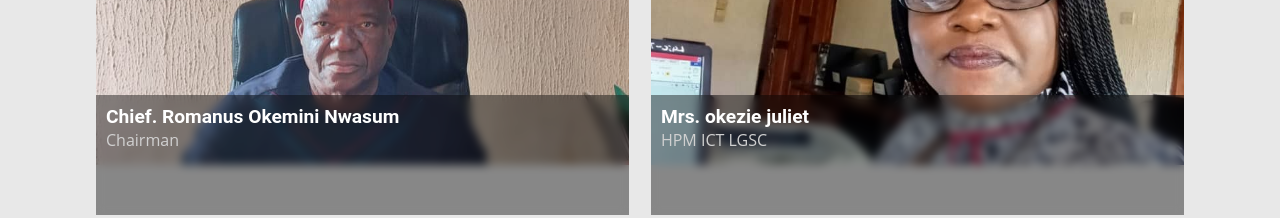
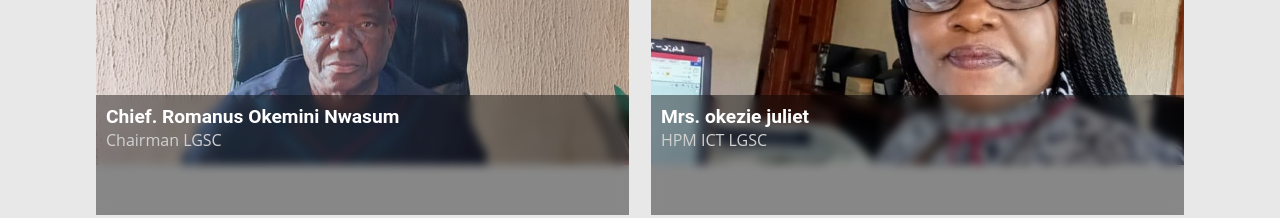
Before and after one commit to alexchukwuebuka/commission-frontend, a React (Vite) app: page / in a window 1280 px wide. Shown: the part 3220-3438 px from the top of the page. Built offline with nearby package versions, Linux system fonts and the light colour scheme; no server answers.

Commit message:
working on homepage

```diff
--- a/src/components/gallery/Gallery.jsx
+++ b/src/components/gallery/Gallery.jsx
@@ -14,7 +14,7 @@ const Gallery = () => {
               <img src="pic12.jpg" alt="" className="galleryImage" />
                 <div className="galleryInfo">
                   <h2>Chief. Romanus Okemini Nwasum</h2>
-                  <p>Chairman</p>
+                  <p>Chairman LGSC</p>
                 </div>
             </div>
             <div className="specialGalleryCard">
```
